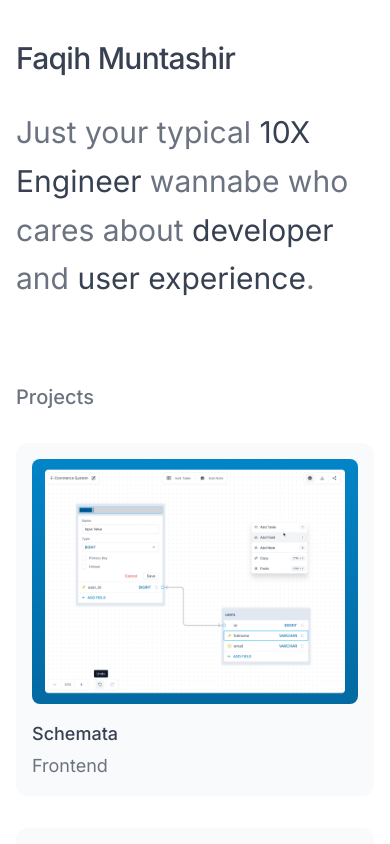
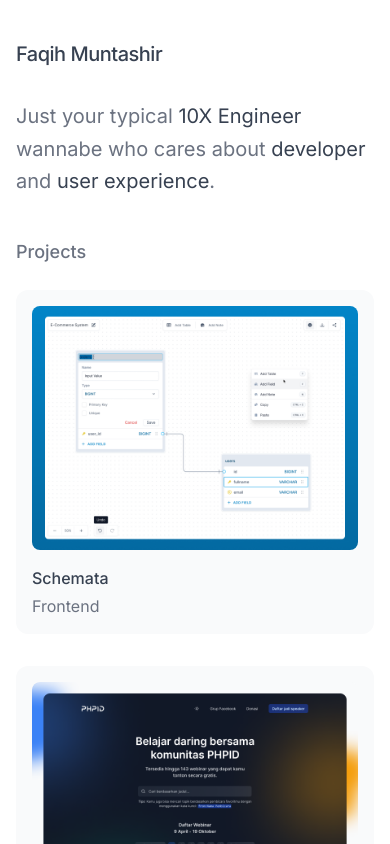
Before and after one commit to itsfaqih/itsfaqih.dev, a Next.js app: page / in a window 390 px wide. Shown: the top 844 px of the page. Built offline with nearby package versions, Linux system fonts and the light colour scheme.

Commit message:
feat: improve responsiveness by reducing font size on smaller device

```diff
--- a/app/page.tsx
+++ b/app/page.tsx
@@ -112,34 +112,34 @@ export default function Home() {
       <div className="container py-10 mx-auto lg:py-20">
         <section>
           <div className="flex items-center justify-between">
-            <h1 className="text-3xl font-medium tracking-tight text-gray-700">
+            <h1 className="text-xl font-medium tracking-tight text-gray-700 md:text-3xl">
               Faqih Muntashir
             </h1>
-            <div className="flex items-center gap-8">
+            <div className="flex items-center gap-6 md:gap-8">
               <a
                 href="https://twitter.com/itsfaqih_"
                 target="_blank"
                 className="hover:grayscale-0 grayscale"
               >
-                <Icon className="text-xl" icon={twitterIcon} />
+                <Icon className="text-lg md:text-xl" icon={twitterIcon} />
               </a>
               <a
                 href="https://github.com/itsfaqih"
                 target="_blank"
                 className="hover:grayscale-0 grayscale"
               >
-                <Icon className="text-xl" icon={githubIcon} />
+                <Icon className="text-lg md:text-xl" icon={githubIcon} />
               </a>
               <a
                 href="https://linkedin.com/in/itsfaqih"
                 target="_blank"
                 className="hover:grayscale-0 grayscale"
               >
-                <Icon className="text-xl" icon={linkedinIcon} />
+                <Icon className="text-lg md:text-xl" icon={linkedinIcon} />
               </a>
             </div>
           </div>
-          <p className="mt-8 text-3xl leading-relaxed text-gray-500">
+          <p className="mt-8 text-xl leading-relaxed text-gray-500 md:text-3xl">
             Just your typical{" "}
             <span className="text-gray-700">10X Engineer</span> wannabe{" "}
             <br className="hidden md:block" />
@@ -149,9 +149,9 @@ export default function Home() {
           </p>
         </section>
 
-        <section className="mt-20">
+        <section className="mt-10 md:mt-20">
           <SectionTitle title="Projects" />
-          <ul className="grid gap-8 mt-8 sm:grid-cols-2 lg:grid-cols-3">
+          <ul className="grid gap-8 mt-6 sm:grid-cols-2 lg:grid-cols-3">
             {projects.map((project) => (
               <li key={project.url}>
                 <a
@@ -165,10 +165,10 @@ export default function Home() {
                     className="rounded-lg"
                   />
                   <div className="flex flex-col gap-1 mt-4">
-                    <p className="text-lg font-medium text-gray-700">
+                    <p className="font-medium text-gray-700 md:text-lg">
                       {project.title}
                     </p>
-                    <p className="text-lg text-gray-500">
+                    <p className="text-gray-500 md:text-lg">
                       {project.jobs.join(", ")}
                     </p>
                   </div>
@@ -182,7 +182,7 @@ export default function Home() {
 
         <section className="mt-24">
           <SectionTitle title="Writing" />
-          <ul className="grid gap-6 mt-6 text-lg lg:grid-cols-2">
+          <ul className="grid gap-6 mt-6 md:text-lg lg:grid-cols-2">
             {blogs.map((blog) => (
               <li key={blog.title} className="flex flex-col gap-1">
                 <a
--- a/components/section-title.tsx
+++ b/components/section-title.tsx
@@ -3,5 +3,7 @@ type SectionTitleProps = {
 };
 
 export function SectionTitle({ title }: SectionTitleProps) {
-  return <h2 className="text-xl font-medium text-gray-500">{title}</h2>;
+  return (
+    <h2 className="text-lg font-medium text-gray-500 md:text-xl">{title}</h2>
+  );
 }
```
